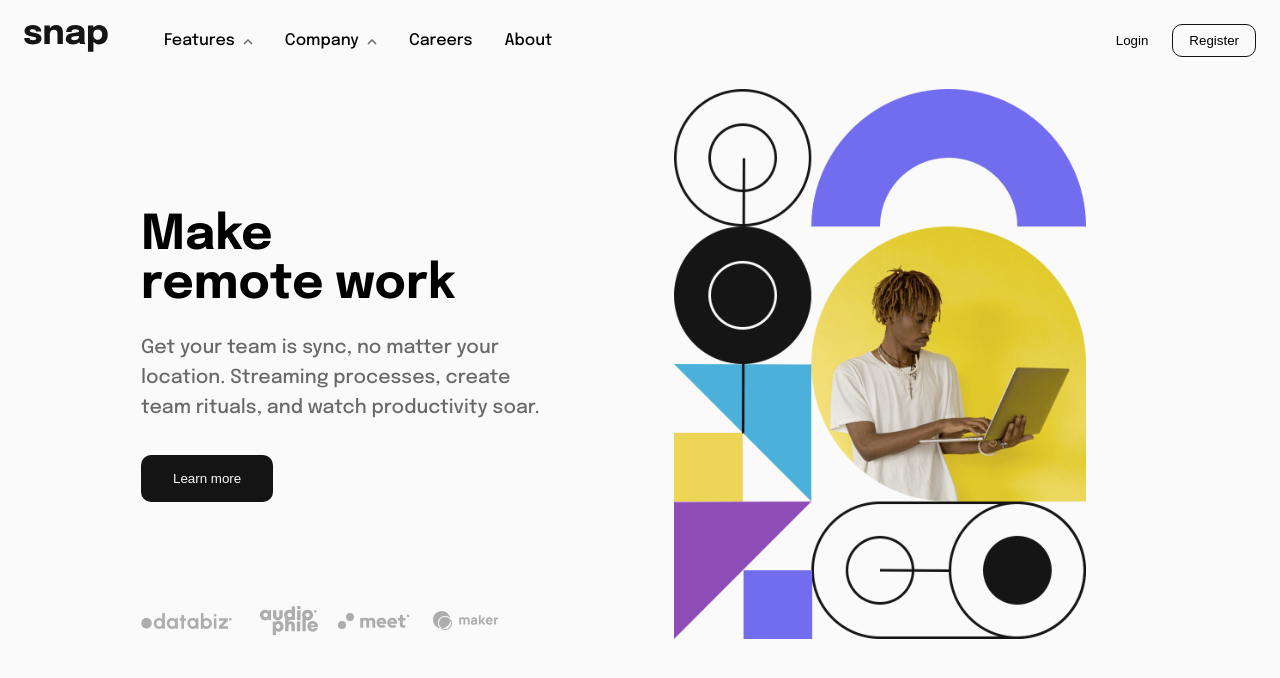
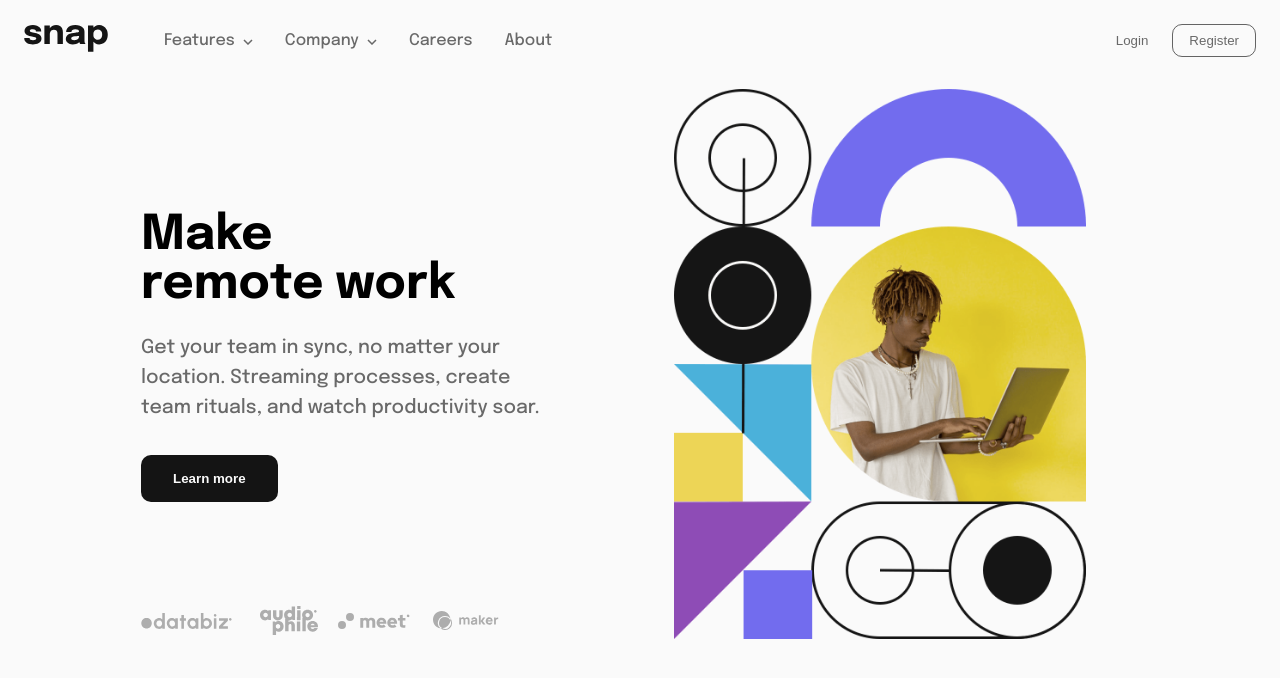
Before and after one commit to Heisdalu/snap-landing-page, a React (Create React App) app: page / in a window 1280 px wide. Shown: the top 678 px of the page. Built offline with nearby package versions, Linux system fonts and the light colour scheme.

Commit message:
add active changes

```diff
--- a/src/components/Header/Header.js
+++ b/src/components/Header/Header.js
@@ -15,8 +15,8 @@ const Header = () => {
         <ul className={style["desktop--navList"]}>
           <FeatureList />
           <CompanyList />
-          <li>Careers</li>
-          <li>About</li>
+          <li className={style.tag}>Careers</li>
+          <li className={style.tag}>About</li>
         </ul>
         <div className={style.buttonContainer}>
           <button className={style.loginBtn}>Login</button>
--- a/src/components/Header/Header.module.css
+++ b/src/components/Header/Header.module.css
@@ -18,7 +18,7 @@
   }
   .header {
     gap: 1.5rem;
-    padding: 1rem 1.5rem ;
+    padding: 1rem 1.5rem;
   }
 
   .desktop--navList {
@@ -41,12 +41,33 @@
   .loginBtn {
     background: none;
     border: none;
+    color: hsl(0, 0%, 41%);
+    cursor: pointer;
+  }
+
+  .loginBtn:hover {
+    color: #000000;
   }
 
   .registerBtn {
+    cursor: pointer;
+    color: hsl(0, 0%, 41%);
     background: none;
     padding: 0.5rem 1rem;
     border-radius: 10px;
-    border: 1px solid hsl(0, 0%, 8%);
+    border: 1px solid hsla(0, 0%, 8%, 0.647);
+  }
+
+  .registerBtn:hover {
+    border: 2px solid #000000;
+    color: #000000;
+  }
+
+  .tag{
+    color: hsl(0, 0%, 41%);
+    cursor: pointer;
+  }
+  .tag:hover{
+    color: #000000;
   }
 }
--- a/src/components/MainContent/Content.js
+++ b/src/components/MainContent/Content.js
@@ -10,7 +10,7 @@ const Content = () => {
     <section className={style.content}>
       <h1 className={style['content-title']}>Make remote work</h1>
       <p className={style.text}>
-        Get your team is sync, no matter your location. Streaming processes,
+        Get your team in sync, no matter your location. Streaming processes,
         create team rituals, and watch productivity soar.
       </p>
 
--- a/src/components/MainContent/Content.module.css
+++ b/src/components/MainContent/Content.module.css
@@ -26,6 +26,7 @@
     border: none;
     border-radius: 10px;
     padding: 1rem 2rem;
+    font-weight: 700;
 
 }
 
@@ -57,7 +58,16 @@
         max-width: 320px;
     }
 
+
     .button{
         margin-bottom: 5rem;
     }
+
+    .button:hover{
+        cursor: pointer;
+        background: none;
+        color: #000000;
+        border: 1px solid #000000;
+        transition: all 0.5s;
+    }
 }
--- a/src/components/Modal/CompanyList.js
+++ b/src/components/Modal/CompanyList.js
@@ -12,17 +12,17 @@ const CompanyList = () => {
 
   const controlArrow = active ? (
     <span>
-      <img src={ArrowDown} alt="arrow down icon" />
+      <img src={ArrowUp} alt="arrow up icon" />
     </span>
   ) : (
     <span>
-      <img src={ArrowUp} alt="arrow up icon" />
+      <img src={ArrowDown} alt="arrow down icon" />
     </span>
   );
   return (
     <li className={style.toggleList}>
       <section className={style.inner} onClick={toggleHandler}>
-        <span>Company</span>
+        <span className={style.tag}>Company</span>
         <span className={style.navigateArrow}>{controlArrow}</span>
       </section>
       {active && (
--- a/src/components/Modal/CompanyList.module.css
+++ b/src/components/Modal/CompanyList.module.css
@@ -6,6 +6,15 @@
   margin: 1rem 0;
   display: flex;
   gap: 1rem;
+  cursor: pointer;
+}
+
+.inner:hover .tag{
+  color: #000000;
+}
+
+.tag{
+  color: #696969;
 }
 
 .innerList {
--- a/src/components/Modal/FeatureList.js
+++ b/src/components/Modal/FeatureList.js
@@ -19,17 +19,17 @@ const FeatureList = () => {
 
   const changeArrow = activate ? (
     <span>
-      <img src={ArrowDown} alt="arrow down icon" />
+      <img src={ArrowUp} alt="arrow up icon" />
     </span>
   ) : (
     <span>
-      <img src={ArrowUp} alt="arrow up icon" />
+      <img src={ArrowDown} alt="arrow down icon" />
     </span>
   );
   return (
     <li className={style.toggleList}>
       <section className={style.inner} onClick={toggleHandler}>
-        <span>Features</span>
+        <span className={style.tag}>Features</span>
         <span className={style.navigateArrow}>{changeArrow}</span>
       </section>
 
--- a/src/components/Modal/FeatureList.module.css
+++ b/src/components/Modal/FeatureList.module.css
@@ -6,7 +6,19 @@
   margin: 1rem 0;
   display: flex;
   gap: 1rem;
+  cursor: pointer;
 }
+
+.inner:hover .tag{
+  color: #000000;
+
+}
+
+.tag{
+  color: hsl(0, 0%, 41%);
+}
+
+
 
 .innerList {
   list-style: none;
```
